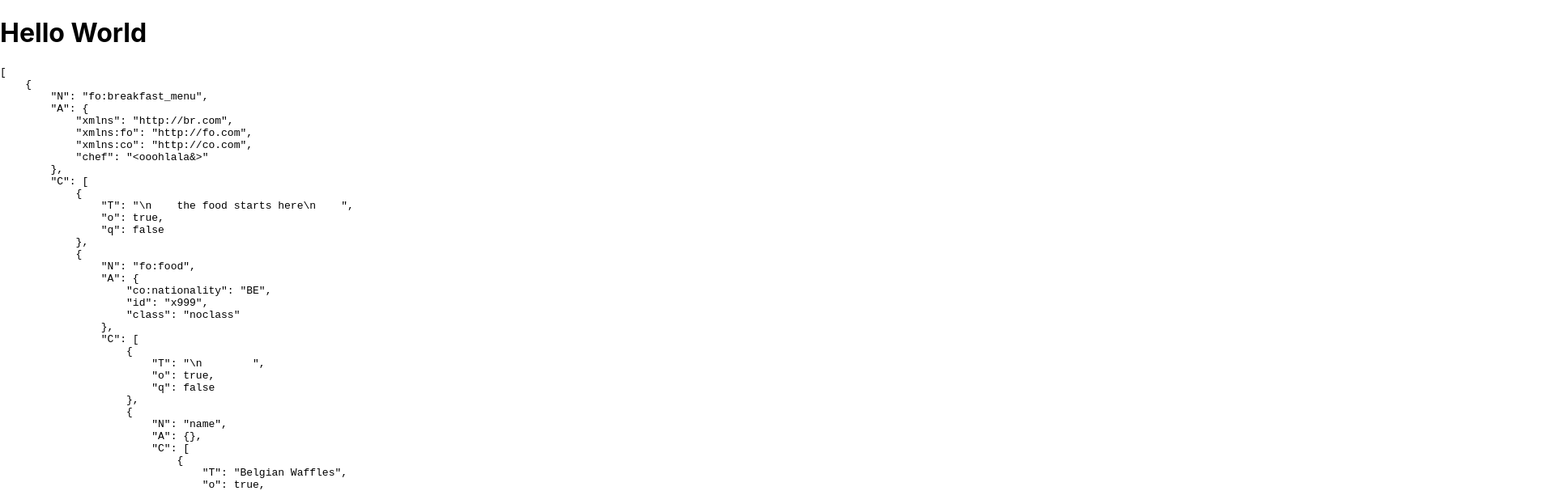
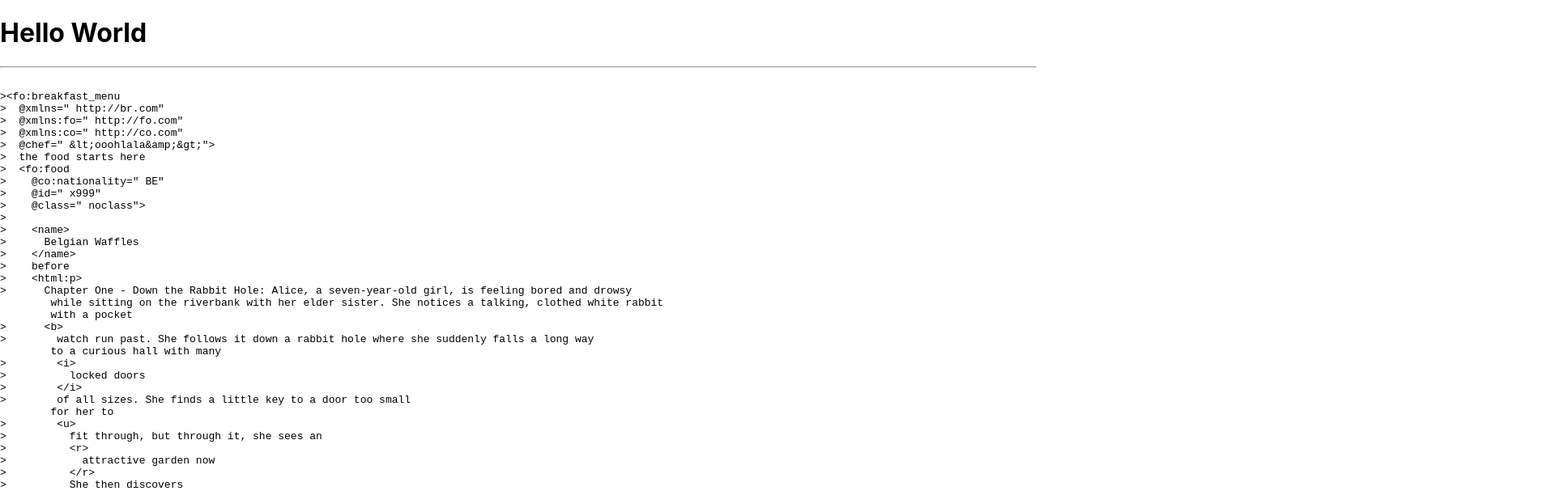
Before and after one commit to justinkelly69/snac2, a React (Create React App) app: page / in a window 1280 px wide. Shown: the top 607 px of the page at 81% size, 1920 px wide, since content can reach past the window. Built offline with nearby package versions, Linux system fonts and the light colour scheme.

Commit message:
changed App

```diff
--- a/src/App.tsx
+++ b/src/App.tsx
@@ -88,7 +88,7 @@ function App() {
     return (
         <>
             <h1>Hello World</h1>
-            <pre>{JSON.stringify(snac, null, 4)}</pre>
+            {/* <pre>{JSON.stringify(snac, null, 4)}</pre> */}
             <hr />
             <pre>{xml2}</pre>
         </>
```
